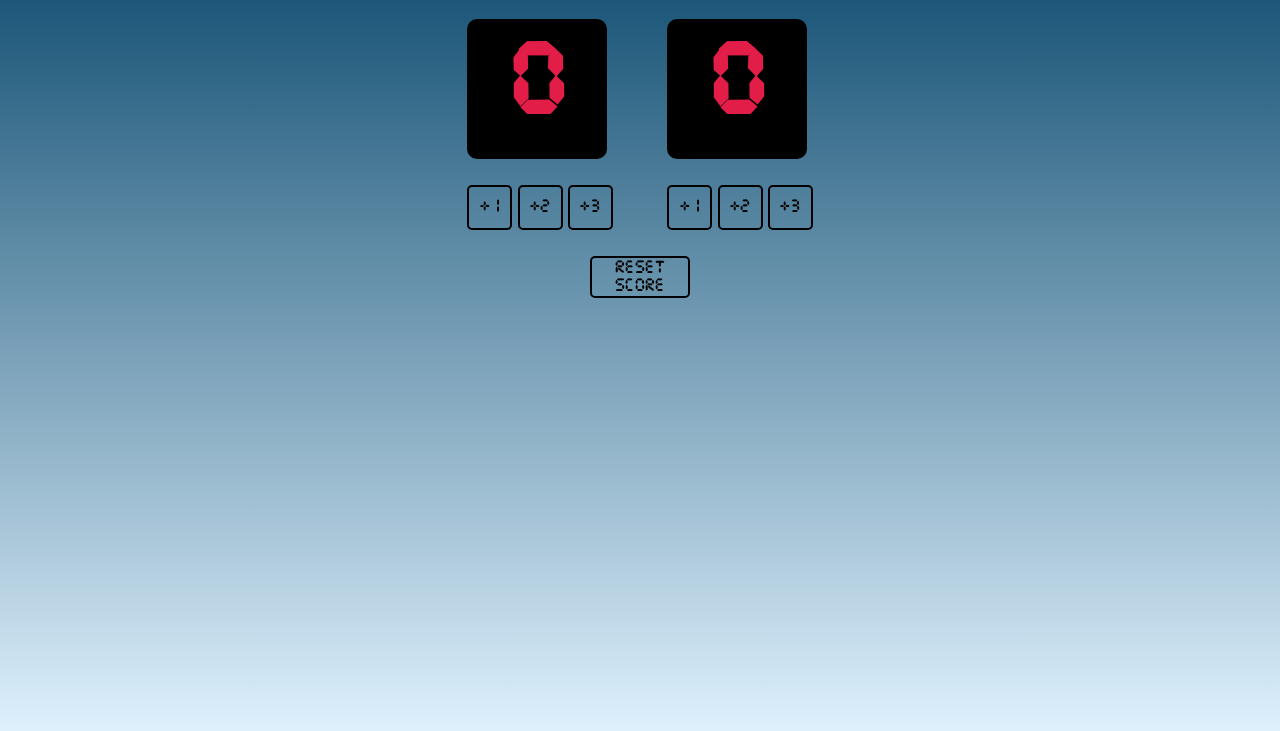
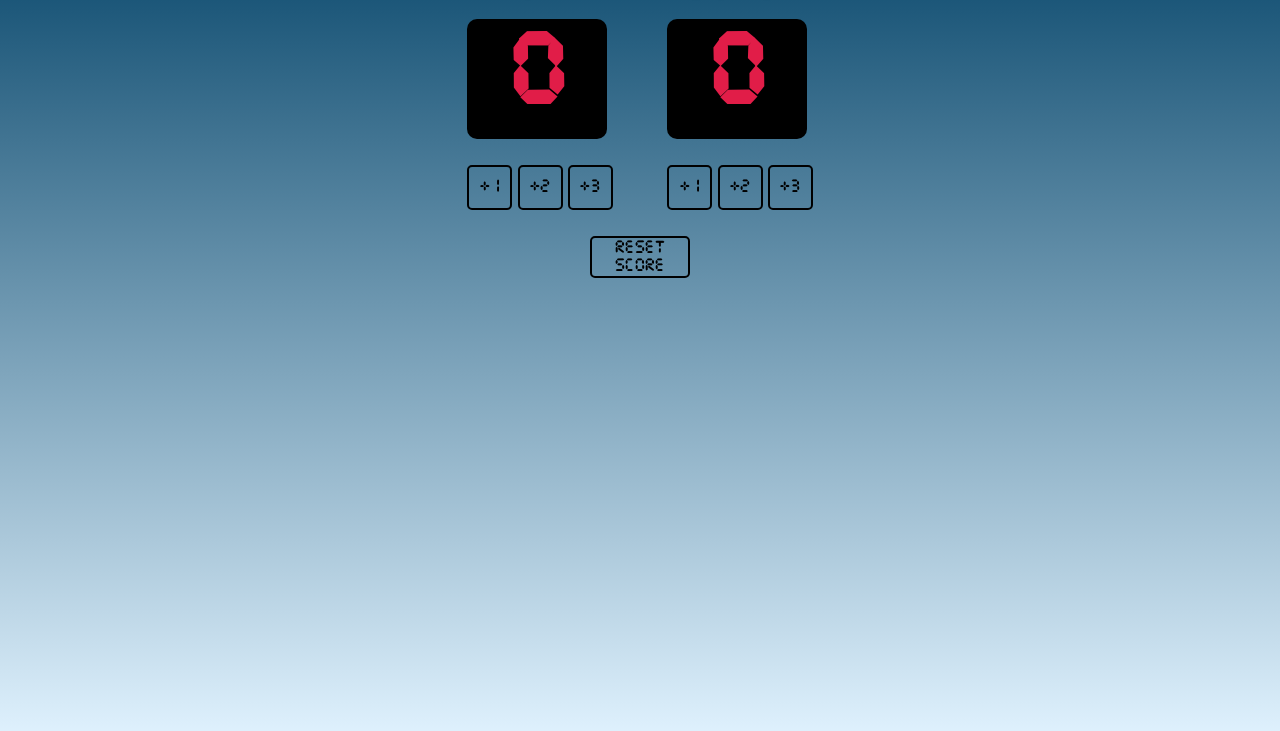
Before and after one commit to bottlerocketjonny/ScrimbaFrontendPath, a website built with Vite: page scoreboard/index.html in a window 1280 px wide. Shown: the part 61-792 px from the top of the page. Built offline with nearby package versions, Linux system fonts and the light colour scheme.

Commit message:
font update

```diff
--- a/scoreboard/index.css
+++ b/scoreboard/index.css
@@ -31,7 +31,7 @@ h1 {
 .score-container {
     background: black;
     width: 140px;
-    height: 140px;
+    height: 120px;
     border-radius: 10px;
     font-family: score-font;
     font-size: 2.75em;
```
